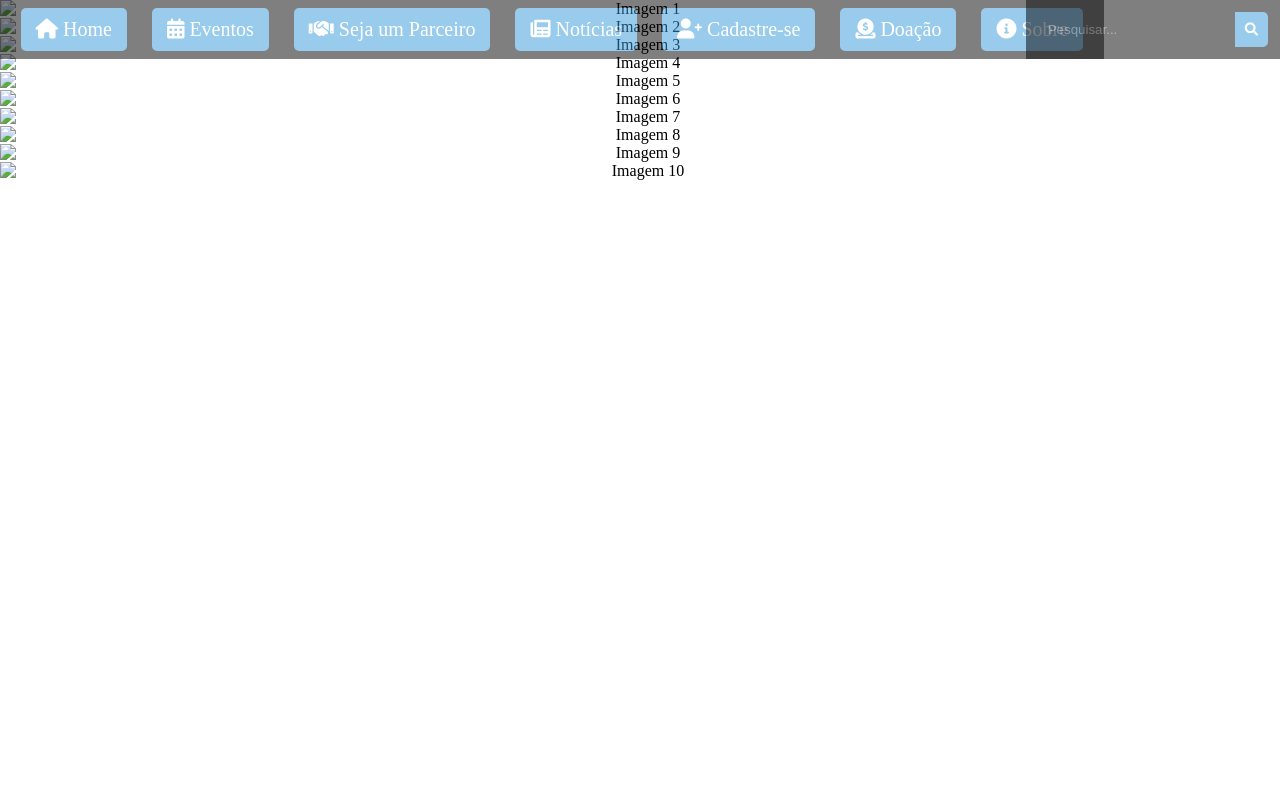
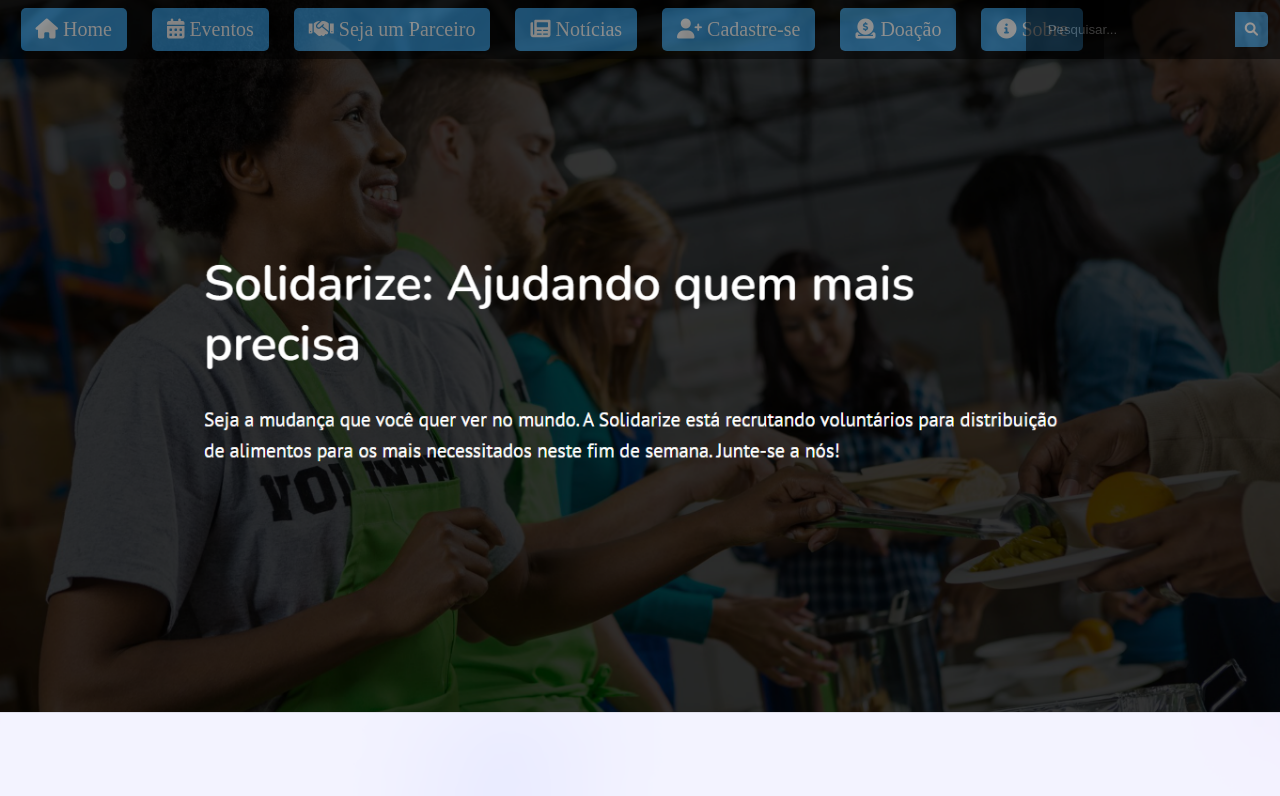
Before and after one commit to Davi-Liallem/empreendedorismo, a plain HTML site: page index.html in a window 1280 px wide. Shown: the top 796 px of the page. Drawn offline with Linux system fonts and the light colour scheme.

Commit message:
Update index.html

```diff
--- a/index.html
+++ b/index.html
@@ -93,43 +93,43 @@
 <body>
 
     <section id="section1">
-        <img src="imagens/1.PNG" alt="Imagem 1">
+        <img src="1.PNG" alt="Imagem 1">
     </section>
 
     <section id="section2">
-        <img src="imagens/2.PNG" alt="Imagem 2">
+        <img src="2.PNG" alt="Imagem 2">
     </section>
 
     <section id="section3">
-        <img src="imagens/3.PNG" alt="Imagem 3">
+        <img src="3.PNG" alt="Imagem 3">
     </section>
 
     <section id="section4">
-        <img src="imagens/4.PNG" alt="Imagem 4">
+        <img src="4.PNG" alt="Imagem 4">
     </section>
 
         <section id="section5">
-        <img src="imagens/5.PNG" alt="Imagem 5">
+        <img src="5.PNG" alt="Imagem 5">
     </section>
 
         <section id="section6">
-        <img src="imagens/6.PNG" alt="Imagem 6">
+        <img src="6.PNG" alt="Imagem 6">
     </section>
 
         <section id="section7">
-        <img src="imagens/7.PNG" alt="Imagem 7">
+        <img src="7.PNG" alt="Imagem 7">
     </section>
 
         <section id="section8">
-       <img src="imagens/8.PNG" alt="Imagem 8">
+       <img src="8.PNG" alt="Imagem 8">
     </section>
 
         <section id="section9">
-        <img src="imagens/9.PNG" alt="Imagem 9">
+        <img src="9.PNG" alt="Imagem 9">
     </section>
 
         <section id="section10">
-        <img src="imagens/10.PNG" alt="Imagem 10">
+        <img src="10.PNG" alt="Imagem 10">
     </section>
 
 
```
